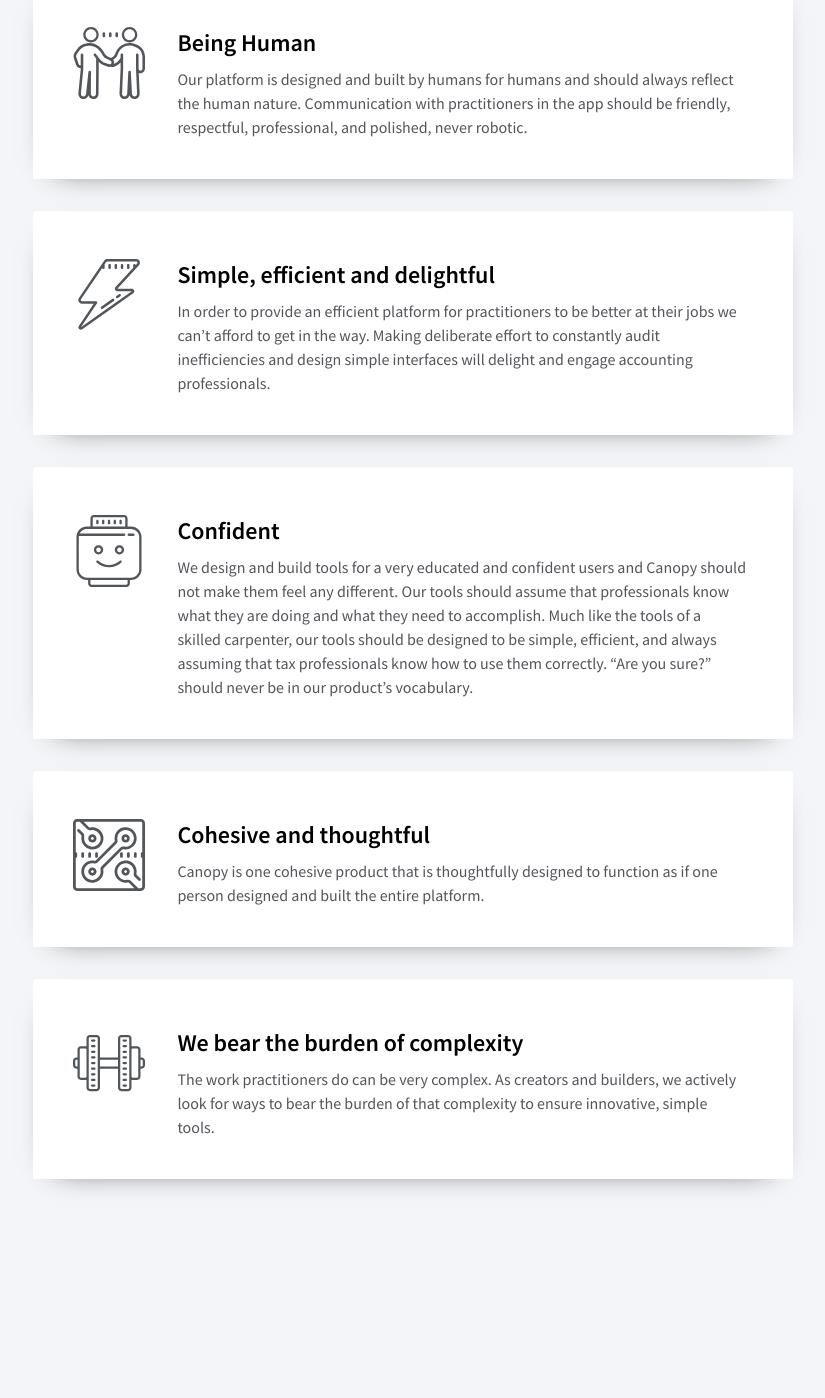
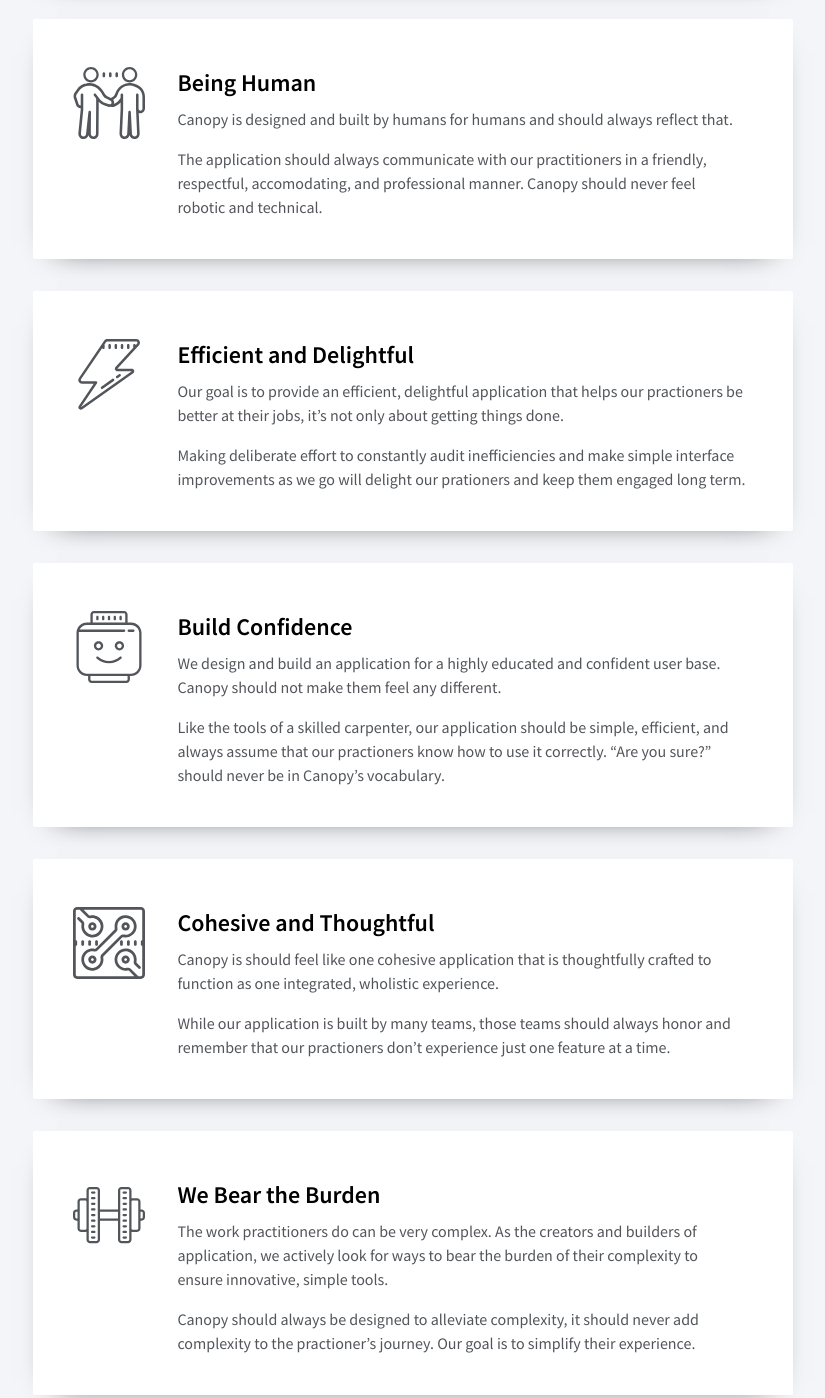
Before and after one commit to pcridesagain/Goat, a website: page index.html in a window 1280 px wide. Shown: the part 791-2189 px from the top of the page, without its empty margins (359-1184 px from the left). Before the commit the page ends 2002 px from the top, so only its background shows below. Drawn offline with nearby package versions, Linux system fonts and the light colour scheme; files whose address does not match are found by name.

Commit message:
Updated principles

```diff
--- a/html/goat_principles.html
+++ b/html/goat_principles.html
@@ -10,41 +10,48 @@
 		<img src="../goat/media/better.svg" class="icon-large left icon-blue" alt="target icon">
 			<div class="floated-text">
 			<h3>Intentionally Better</h3>
-			<p>The GOAT design system got its name because we intentionally design and build better, more innovative tools than anyone else on the market. This is done through constant discovery of practitioner needs and iteration as goals change year after year so that practitioners always have the best tools so they can be the best.</p>
+			<p>We design Canopy to be intentionally better than our competitors by staying centered around our practioner’s goals and needs.</p>
+			<p>We accomplish this through constant discovery of our practitioner’s needs and iterating as goals will change year after year. To provide the best tools we need to design the best tools.</p>
 		</div>
 	</div>
 	<div class="card clearfix floated-content">
 		<img src="../goat/media/human.svg" class="icon-large left" alt="target icon">
 			<div class="floated-text">
 			<h3>Being Human</h3>
-			<p>Our platform is designed and built by humans for humans and should always reflect the human nature. Communication with practitioners in the app should be friendly, respectful, professional, and polished, never robotic.</p>
+			<p>Canopy is designed and built by humans for humans and should always reflect that.</p>
+			<p>The application should always communicate with our practitioners in a friendly, respectful, accomodating, and professional manner. Canopy should never feel robotic and technical.</p>
 			</div>
 	</div>
 	<div class="card clearfix floated-content">
 		<img src="../goat/media/efficient.svg" class="icon-large left" alt="target icon">
 			<div class="floated-text">
-			<h3>Simple, efficient and delightful</h3>
-			<p>In order to provide an efficient platform for practitioners to be better at their jobs we can’t afford to get in the way. Making deliberate effort to constantly audit inefficiencies and design simple interfaces will delight and engage accounting professionals.</p>
+			<h3>Efficient and Delightful</h3>
+			<p>Our goal is to provide an efficient, delightful application that helps our practioners be better at their jobs, it’s not only about getting things done.</p>
+			<p>Making deliberate effort to constantly audit inefficiencies and make simple interface improvements as we go will delight our prationers and keep them engaged long term.</p>
 			</div>
 	</div>
 	<div class="card clearfix floated-content">
 		<img src="../goat/media/confident.svg" class="icon-large left" alt="target icon">
 			<div class="floated-text">
-			<h3>Confident</h3>
-			<p>We design and build tools for a very educated and confident users and Canopy should not make them feel any different. Our tools should assume that professionals know what they are doing and what they need to accomplish. Much like the tools of a skilled carpenter, our tools should be designed to be simple, efficient, and always assuming that tax professionals know how to use them correctly. “Are you sure?” should never be in our product’s vocabulary.</p>
+			<h3>Build Confidence</h3>
+			<p>We design and build an application for a highly educated and confident user base. Canopy should not make them feel any different.</p>
+			<p>Like the tools of a skilled carpenter, our application should be simple, efficient, and always assume that our practioners know how to use it correctly. “Are you sure?” should never be in Canopy’s vocabulary.</p>
 			</div>
 	</div>
 	<div class="card clearfix floated-content">
 		<img src="../goat/media/cohesive.svg" class="icon-large left" alt="target icon">
 			<div class="floated-text">
-			<h3>Cohesive and thoughtful</h3>
-			<p>Canopy is one cohesive product that is thoughtfully designed to function as if one person designed and built the entire platform.</p>
+			<h3>Cohesive and Thoughtful</h3>
+			<p>Canopy is should feel like one cohesive application that is thoughtfully crafted to function as one integrated, wholistic experience.</p>
+			<p>While our application is built by many teams, those teams should always honor and remember that our practioners don’t experience just one feature at a time.</p>
 		</div>
 	</div>
 	<div class="card clearfix floated-content">
 		<img src="../goat/media/burden.svg" class="icon-large left" alt="target icon">
 			<div class="floated-text">
-			<h3>We bear the burden of complexity</h3>
-			<p>The work practitioners do can be very complex. As creators and builders, we actively look for ways to bear the burden of that complexity to ensure innovative, simple tools.</p>
+			<h3>We Bear the Burden</h3>
+			<p>The work practitioners do can be very complex. As the creators and builders of application, we actively look for ways to bear the burden of their complexity to ensure innovative, simple tools.</p>
+			<p>Canopy should always be designed to alleviate complexity, it should never add complexity to the practioner’s journey. Our goal is to simplify
+their experience.</p>
 		</div>
 	</div>
```
